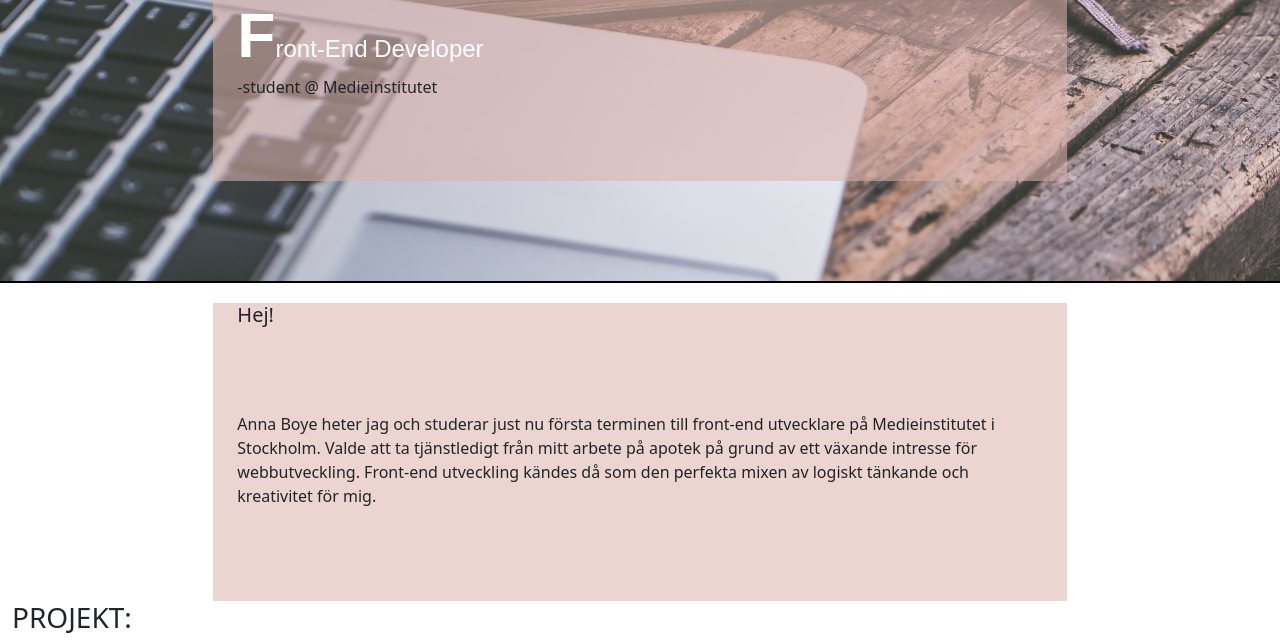
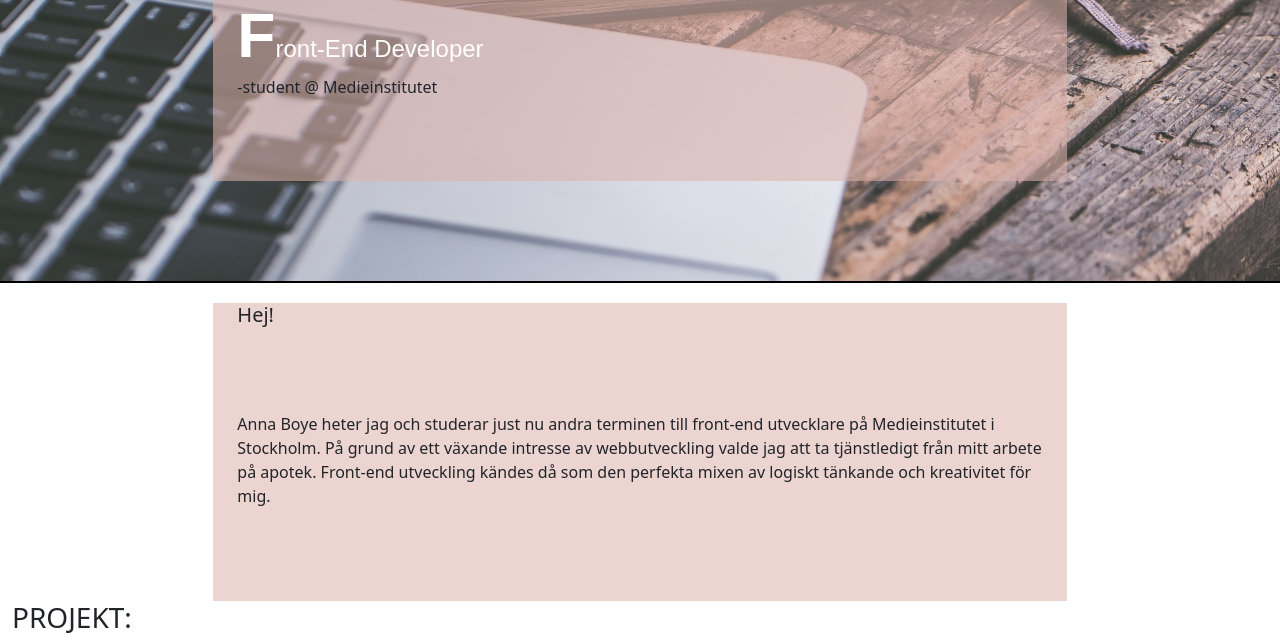
Before and after one commit to annaboye/portfolio, a website built with Parcel: page src/html/index.html in a window 1280 px wide. Shown: the part 519-1161 px from the top of the page. Built offline with nearby package versions, Linux system fonts and the light colour scheme; no server answers.

Commit message:
added assets

```diff
--- a/src/html/index.html
+++ b/src/html/index.html
@@ -72,10 +72,8 @@
       <div class="col-12 col-lg-8 row justify-content-center" id="about">
         <h5 class="col-12">Hej!</h5>
         <p class="col-12">
-          Anna Boye heter jag och studerar just nu första terminen till
-          front-end utvecklare på Medieinstitutet i Stockholm. Valde att ta tjänstledigt
-          från mitt arbete på apotek på grund av ett växande
-          intresse för webbutveckling. Front-end utveckling
+          Anna Boye heter jag och studerar just nu andra terminen till
+          front-end utvecklare på Medieinstitutet i Stockholm. På grund av ett växande intresse av webbutveckling valde jag att ta tjänstledigt från mitt arbete på apotek. Front-end utveckling
           kändes då som den perfekta mixen av logiskt tänkande
           och kreativitet för mig.
         </p>
```
Also changed, not shown: src/assets/e2e-test-assignment.png (added), src/assets/integrationstests-assignment.png (added), src/assets/todolist.png (added), src/assets/unittest-assignment.png (added).
